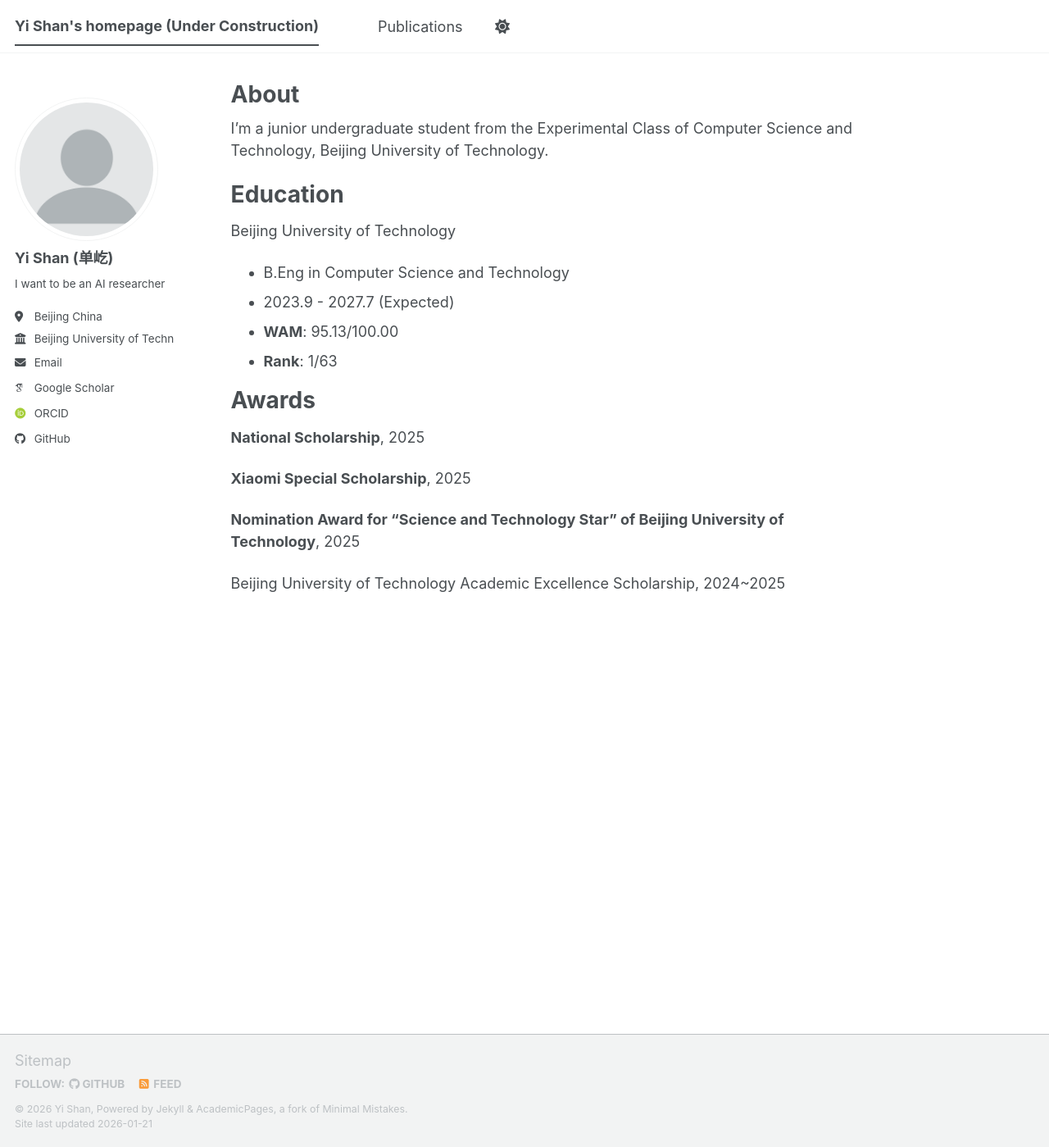
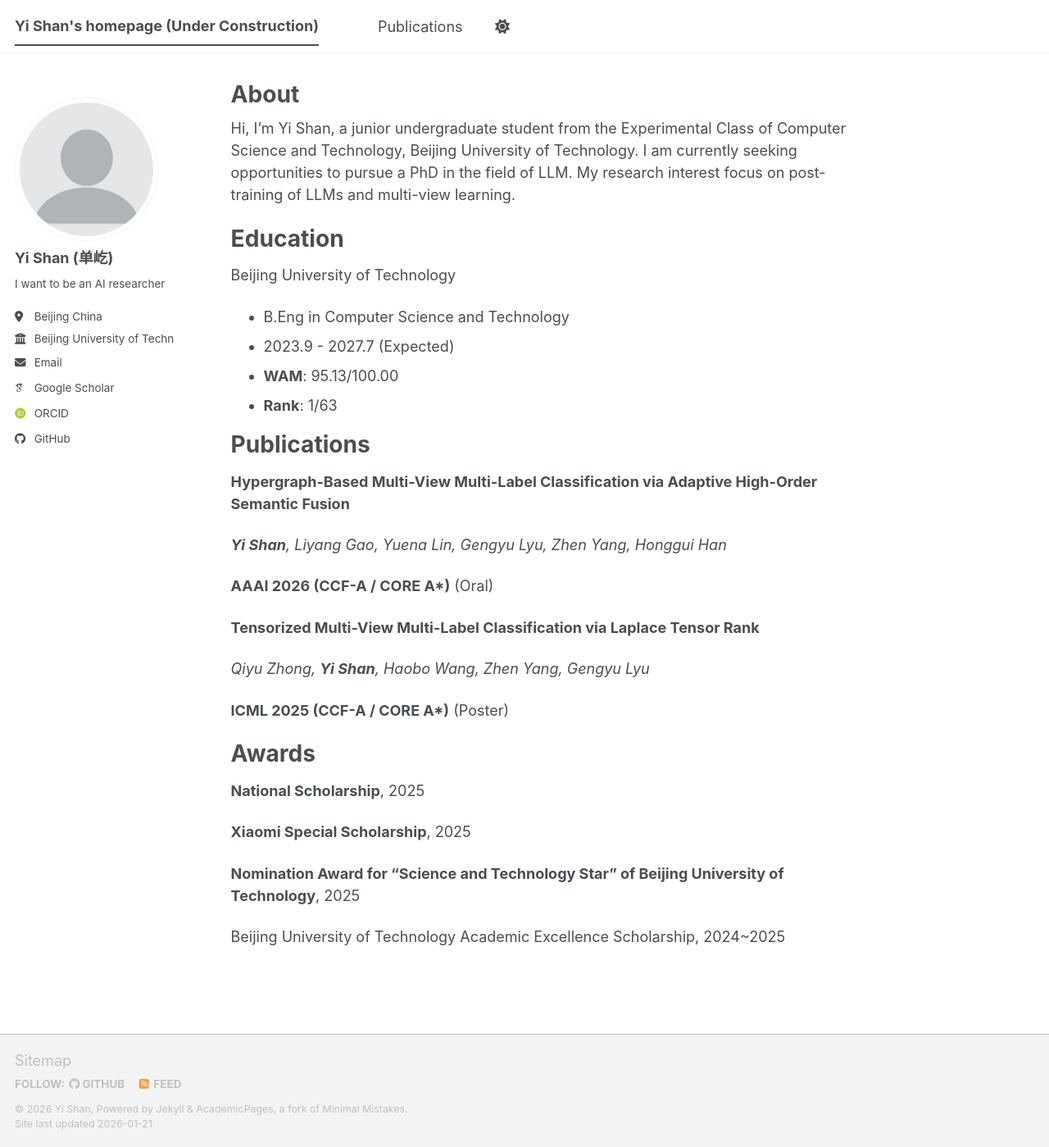
Before and after one commit to YiShan05/yishan05.github.io, a Jekyll site: the page built from _pages/about.md, in a window 1280 px wide and 1399 px high. Shown: the whole window at 82% size. Built offline with Jekyll 4.4.1, drawn with Linux system fonts in a browser that asks for light colours; some web fonts are replaced; a script bundle is joined from its source files by our own code; library files that are not in the unit come from our copies.

Commit message:
Update about.md

```diff
--- a/_pages/about.md
+++ b/_pages/about.md
@@ -7,15 +7,29 @@ redirect_from:
   - /about.html
 ---
 
-I'm a junior undergraduate student from the Experimental Class of Computer Science and Technology, Beijing University of Technology.
+Hi, I'm Yi Shan, a junior undergraduate student from the Experimental Class of Computer Science and Technology, Beijing University of Technology. I am currently seeking opportunities to pursue a PhD in the field of LLM. My research interest focus on post-training of LLMs and multi-view learning.
 
 Education
-======
+=====
 Beijing University of Technology
 - B.Eng in Computer Science and Technology
 - 2023.9 - 2027.7 (Expected)
 - **WAM**: 95.13/100.00
 - **Rank**: 1/63
+
+Publications
+=====
+**Hypergraph-Based Multi-View Multi-Label Classification via Adaptive High-Order Semantic Fusion**
+
+***Yi Shan**, Liyang Gao, Yuena Lin, Gengyu Lyu, Zhen Yang, Honggui Han*
+
+**AAAI 2026 (CCF-A / CORE A\*)** (Oral)
+
+**Tensorized Multi-View Multi-Label Classification via Laplace Tensor Rank**
+
+*Qiyu Zhong, **Yi Shan**, Haobo Wang, Zhen Yang, Gengyu Lyu*
+
+**ICML 2025 (CCF-A / CORE A\*)** (Poster)
 
 Awards
 =====
```
